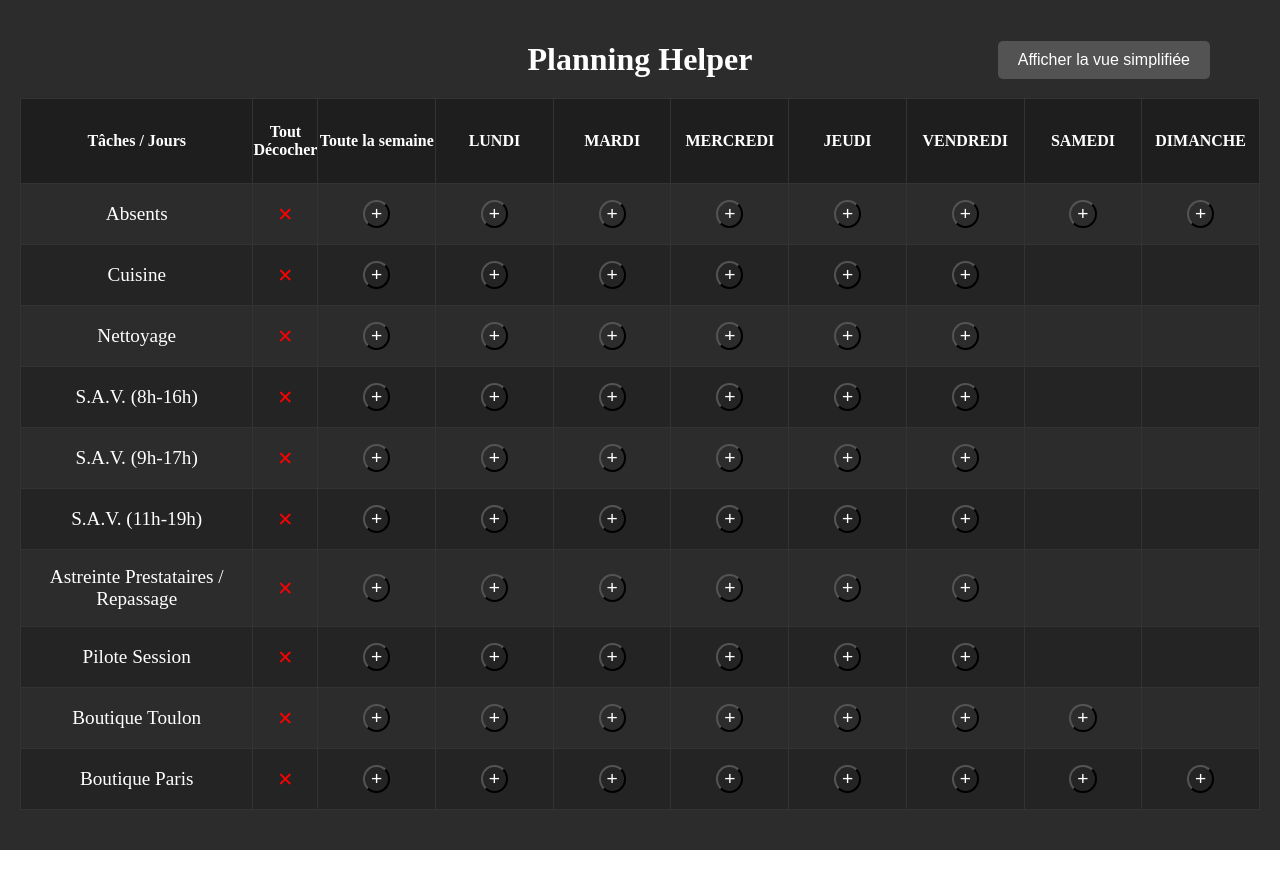
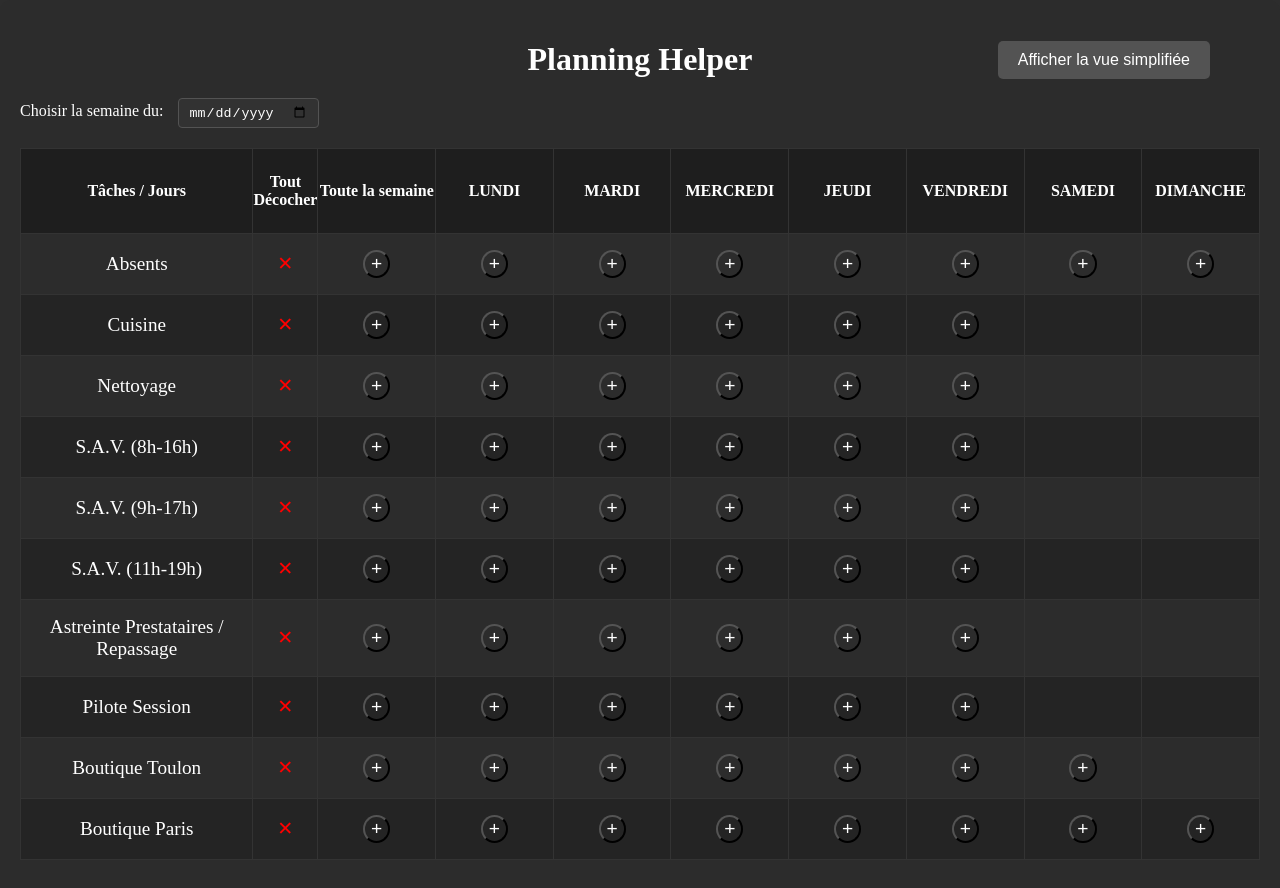
Before and after one commit to LaurentArcos/planner, a React (Create React App) app: page / in a window 1280 px wide. Shown: the top 888 px of the page. Before the commit the page ends 850 px from the top, so only its background shows below. Built offline with nearby package versions, Linux system fonts and the light colour scheme.

Commit message:
affichage dates ok

```diff
--- a/src/TaskPlanner.js
+++ b/src/TaskPlanner.js
@@ -20,6 +20,7 @@ const TaskPlanner = () => {
     "DIMANCHE",
   ];
   const [showSimplifiedView, setShowSimplifiedView] = useState(false);
+  const [selectedDateRange, setSelectedDateRange] = useState("");
 
     const scrollToTop = () => {
       window.scrollTo({
@@ -31,6 +32,12 @@ const TaskPlanner = () => {
   const toggleView = () => {
     setShowSimplifiedView(!showSimplifiedView);
     scrollToTop();
+  };
+
+  const getEndDate = (startDate) => {
+    const end = new Date(startDate);
+    end.setDate(end.getDate() + 6);
+    return end.toLocaleDateString();
   };
 
   useEffect(() => {
@@ -52,6 +59,33 @@ const TaskPlanner = () => {
 
   const handleCloseModal = () => {
     setShowModal(false);
+  };
+
+  const getFormattedDate = (date) => {
+    let year = date.getFullYear().toString().slice(2);
+    let month = (date.getMonth() + 1).toString().padStart(2, '0');
+    let day = date.getDate().toString().padStart(2, '0');
+    return `${day}/${month}/${year}`;
+  };
+
+  const getWeekPeriod = (selectedDate) => {
+    let startDate = new Date(selectedDate);
+    let endDate = new Date(selectedDate);
+
+    // Ajuster pour commencer le lundi de la semaine et finir le dimanche
+    startDate.setDate(startDate.getDate() - (startDate.getDay() === 0 ? 6 : startDate.getDay() - 1));
+    endDate.setDate(endDate.getDate() + (endDate.getDay() === 0 ? 0 : 7 - endDate.getDay()));
+
+    return {
+      start: getFormattedDate(startDate),
+      end: getFormattedDate(endDate)
+    };
+  };
+
+  const handleDateChange = (e) => {
+    const selectedDate = new Date(e.target.value);
+    const { start, end } = getWeekPeriod(selectedDate);
+    setSelectedDateRange(`${start} au ${end}`);
   };
 
   const handleSelectionChange = (personName, isChecked) => {
@@ -391,9 +425,9 @@ const TaskPlanner = () => {
         <table>
   <thead>
     <tr>
-      <th>Tâches / Jours</th>
+      <th style={{ width: "15%" }}>Tâches / Jours</th>
       {days.filter(day => day !== "Toute la semaine").map((day) => (
-        <th key={day}>{day}</th>
+        <th style={{ width: "10%" }} key={day}>{day}</th>
       ))}
     </tr>
   </thead>
@@ -475,7 +509,6 @@ const TaskPlanner = () => {
                       </div>
                     </>
                   ) : (
-                    // Si le jour n'est pas autorisé, grisez le bouton
                     <div></div>
                   )}
                 </td>
@@ -492,10 +525,24 @@ const TaskPlanner = () => {
   <div className="task-planner">
     <div className="task-planner-header">
       <h1>Planning Helper</h1>
+      <div>
+        <label htmlFor="start-date">Choisir la semaine du: </label>
+        <input
+          type="date"
+          id="start-date"
+          className="date-input"
+          onChange={handleDateChange}
+        />
+      </div>
       <button className="bouton-vue-tableau" onClick={toggleView}>
         {showSimplifiedView ? "Afficher la vue détaillée" : "Afficher la vue simplifiée"}
       </button>
     </div>
+    {selectedDateRange && (
+      <p className="date-display">
+        Semaine du {selectedDateRange}
+      </p>
+    )}
     {renderTaskTable()}
     {showModal && renderModal()}
   </div>
--- a/src/_TaskPlanner.scss
+++ b/src/_TaskPlanner.scss
@@ -142,10 +142,30 @@ input {
 }
 
 .bouton-vue-tableau:hover {
-  background-color: #77c07b;
+  background-color: #3ba4d4;
   color: black;
 }
 
 .task-planner-header {
   position: relative;
 }
+
+
+#start-date {
+  background-color: #323232;
+  color: white;
+  border: 1px solid #535353;
+  padding: 5px 10px;
+  border-radius: 4px;
+  margin: 0 10px 20px;
+}
+
+.date-display {
+  color: #ffffff;
+  background-color: #535353;
+  padding: 10px;
+  border-radius: 4px;
+  margin-top: 10px;
+  text-align: center;
+  font-size: 1.2rem;
+}
```
Lines whose indentation alone changed are shown as unchanged.
